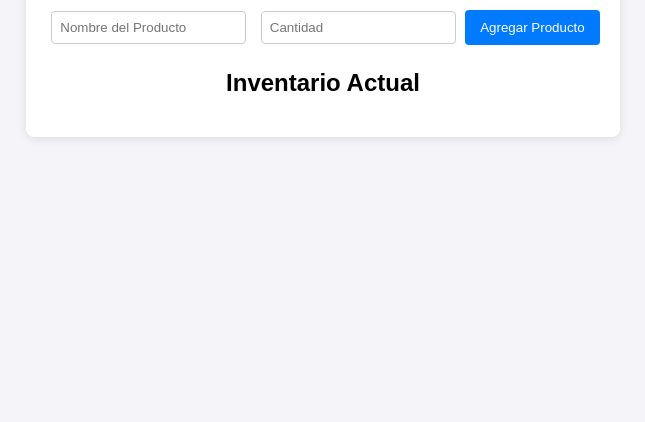
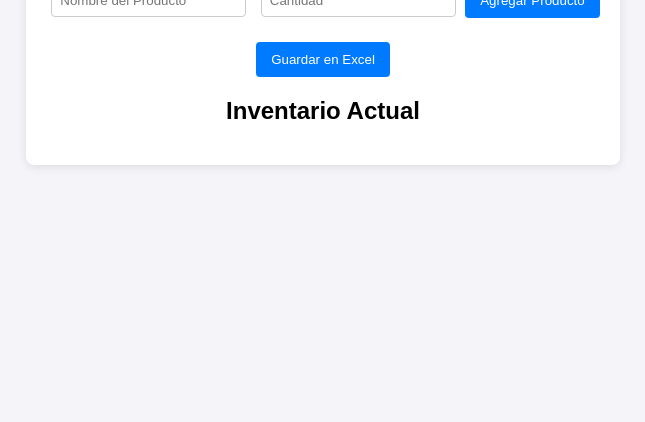
Before and after one commit to Andres200206/Mis-proyectos, a plain HTML site: page Inventario-App/Index.html in a window 1280 px wide. Shown: the part 378-800 px from the top of the page, without its empty margins (317-962 px from the left). Drawn offline with Linux system fonts and the light colour scheme.

Commit message:
Se hicieron mejoras en html y app-json

```diff
--- a/Inventario-App/Index.html
+++ b/Inventario-App/Index.html
@@ -6,6 +6,7 @@
   <link rel="stylesheet" href="style.css">
   <link rel="manifest" href="manifest.json">
   <title>Gestión de Inventarios</title>
+  <script src="https://cdnjs.cloudflare.com/ajax/libs/xlsx/0.18.5/xlsx.full.min.js"></script>
 </head>
 <body>
   <div class="container">
@@ -15,6 +16,7 @@
       <input type="number" id="product-quantity" placeholder="Cantidad">
       <button onclick="addProduct()">Agregar Producto</button>
     </div>
+    <button onclick="exportToExcel()">Guardar en Excel</button>
     <h2>Inventario Actual</h2>
     <ul id="inventory-list"></ul>
   </div>
--- a/Inventario-App/app.js
+++ b/Inventario-App/app.js
@@ -32,3 +32,27 @@ function renderInventory() {
     inventoryList.appendChild(li);
   });
 }
+
+// Función para exportar los datos a un archivo Excel
+function exportToExcel() {
+  if (inventory.length === 0) {
+    alert("El inventario está vacío. Agrega productos antes de guardar.");
+    return;
+  }
+
+  // Crear un nuevo libro de trabajo (workbook)
+  let workbook = XLSX.utils.book_new();
+
+  // Convertir los datos del inventario a un formato adecuado para Excel
+  let inventoryData = inventory.map(item => [item.name, item.quantity]);
+  inventoryData.unshift(["Nombre del Producto", "Cantidad"]);  // Añadir encabezados
+
+  // Crear una hoja de trabajo (worksheet) a partir de los datos del inventario
+  let worksheet = XLSX.utils.aoa_to_sheet(inventoryData);
+
+  // Añadir la hoja de trabajo al libro de trabajo
+  XLSX.utils.book_append_sheet(workbook, worksheet, "Inventario");
+
+  // Generar el archivo Excel y desencadenar la descarga
+  XLSX.writeFile(workbook, "Inventario.xlsx");
+}
```
